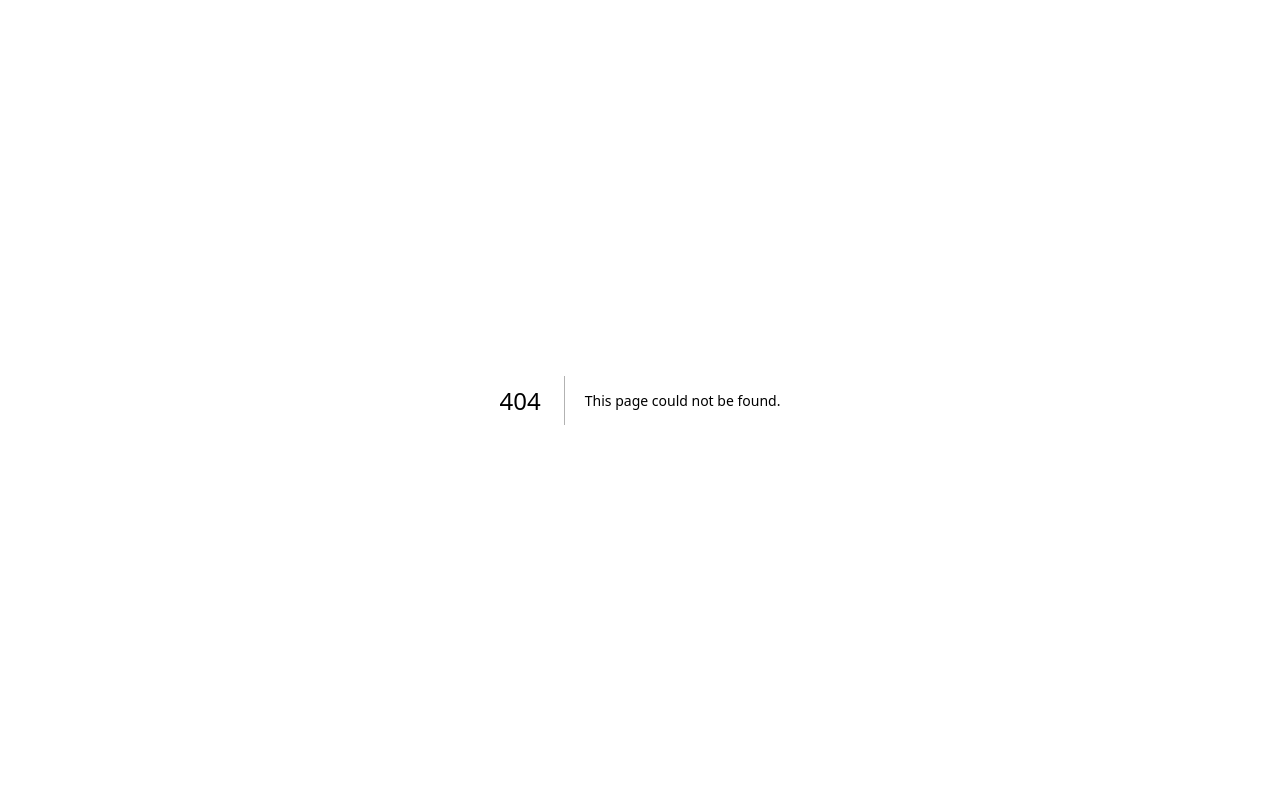
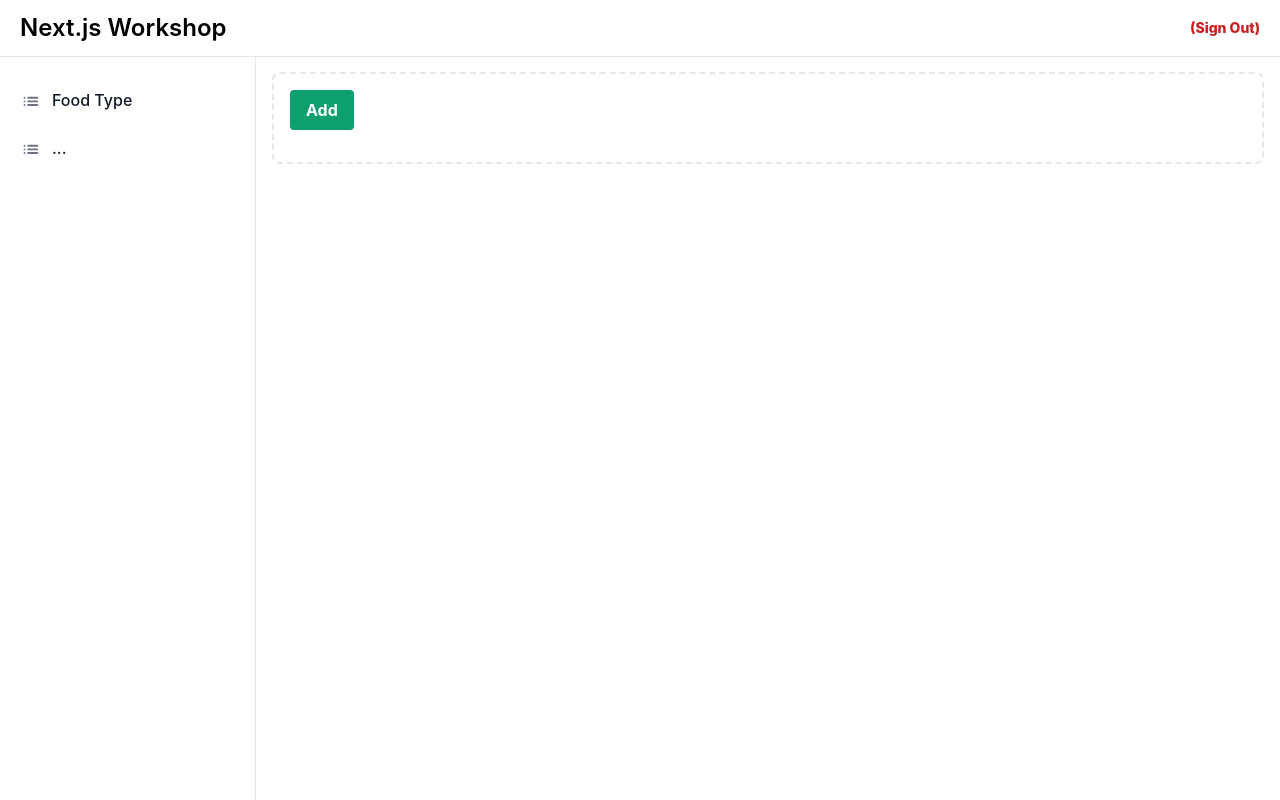
Before and after one commit to Uma-MCMXC/next-node-pos-food, a Next.js app: page /backoffice/food-type in a window 1280 px wide. Before the commit this address had no page. Built offline with nearby package versions, Linux system fonts and the light colour scheme.

Commit message:
my modal

```diff
--- /dev/null
+++ b/src/app/backoffice/components/MyModal.tsx
@@ -0,0 +1,64 @@
+/* use client */
+import React, { useState, useEffect } from 'react';
+
+interface ModalProps {
+  id: string;
+  title: string;
+  children: React.ReactNode;
+  isOpen: boolean; // Managed by parent
+  onClose: () => void; // Managed by parent
+}
+
+const Modal: React.FC<ModalProps> = ({
+  id,
+  title,
+  children,
+  isOpen,
+  onClose,
+}) => {
+  useEffect(() => {
+    const handleKeyDown = (event: KeyboardEvent) => {
+      if (event.key === 'Escape') {
+        onClose();
+      }
+    };
+    document.addEventListener('keydown', handleKeyDown);
+    return () => document.removeEventListener('keydown', handleKeyDown);
+  }, [onClose]);
+
+  return (
+    <>
+      <div
+        id={id}
+        tabIndex={-1}
+        aria-hidden={!isOpen}
+        className={`${isOpen ? 'flex' : 'hidden'} overflow-y-auto overflow-x-hidden fixed inset-0 z-50 justify-center items-center w-full h-full`}
+      >
+        <div className="relative p-4 w-full max-w-2xl max-h-full">
+          <div className="relative bg-white rounded-lg shadow dark:bg-gray-700">
+            <div className="flex items-center justify-between p-4 md:p-5 border-b rounded-t dark:border-gray-600">
+              <h3 className="text-xl font-semibold text-gray-900 dark:text-white">
+                {title}
+              </h3>
+              <button
+                type="button"
+                className="text-gray-400 bg-transparent hover:bg-gray-200 hover:text-gray-900 rounded-lg text-sm p-2 dark:hover:bg-gray-600 dark:hover:text-white"
+                onClick={onClose}
+                aria-label="Close modal"
+              >
+                {/* SVG here */}
+              </button>
+            </div>
+            <div className="p-4 md:p-5 space-y-4">{children}</div>
+          </div>
+        </div>
+        <div
+          className="fixed inset-0 bg-black bg-opacity-25"
+          onClick={onClose}
+        ></div>
+      </div>
+    </>
+  );
+};
+
+export default Modal;
--- a/src/app/backoffice/components/Sidebar.tsx
+++ b/src/app/backoffice/components/Sidebar.tsx
@@ -15,6 +15,29 @@ export default function Sidebar() {
         <ul className="space-y-2 font-medium">
           <li>
             <Link
+              href="/backoffice/food-type"
+              className="flex items-center p-2 text-gray-900 rounded-lg dark:text-white hover:bg-gray-100 dark:hover:bg-gray-700 group"
+            >
+              <svg
+                className="w-5 h-5 text-gray-500 transition duration-75 dark:text-gray-400 group-hover:text-gray-900 dark:group-hover:text-white"
+                aria-hidden="true"
+                xmlns="http://www.w3.org/2000/svg"
+                fill="currentColor"
+                viewBox="0 0 22 21"
+              >
+                <path
+                  stroke="currentColor"
+                  strokeLinecap="round"
+                  strokeWidth={2}
+                  d="M9 8h10M9 12h10M9 16h10M4.99 8H5m-.02 4h.01m0 4H5"
+                />
+              </svg>
+              <span className="ms-3">Food Type</span>
+            </Link>
+          </li>
+
+          <li>
+            <Link
               href="#"
               className="flex items-center p-2 text-gray-900 rounded-lg dark:text-white hover:bg-gray-100 dark:hover:bg-gray-700 group"
             >
@@ -25,10 +48,14 @@ export default function Sidebar() {
                 fill="currentColor"
                 viewBox="0 0 22 21"
               >
-                <path d="M16.975 11H10V4.025a1 1 0 0 0-1.066-.998 8.5 8.5 0 1 0 9.039 9.039.999.999 0 0 0-1-1.066h.002Z" />
-                <path d="M12.5 0c-.157 0-.311.01-.565.027A1 1 0 0 0 11 1.02V10h8.975a1 1 0 0 0 1-.935c.013-.188.028-.374.028-.565A8.51 8.51 0 0 0 12.5 0Z" />
+                <path
+                  stroke="currentColor"
+                  strokeLinecap="round"
+                  strokeWidth={2}
+                  d="M9 8h10M9 12h10M9 16h10M4.99 8H5m-.02 4h.01m0 4H5"
+                />
               </svg>
-              <span className="ms-3">Dashboard</span>
+              <span className="ms-3">...</span>
             </Link>
           </li>
         </ul>
--- /dev/null
+++ b/src/app/backoffice/food-type/page.tsx
@@ -0,0 +1,67 @@
+'use client';
+
+import React, { useState } from 'react'; // เพิ่มการนำเข้า useState
+import MyModal from '../components/MyModal';
+
+export default function Page() {
+  const [isOpen, setIsOpen] = useState(false); // จัดการสถานะ modal
+
+  const openModal = () => setIsOpen(true); // ฟังก์ชันเปิด modal
+  const closeModal = () => setIsOpen(false); // ฟังก์ชันปิด modal
+
+  return (
+    <>
+      <button
+        className="mb-4 bg-green-500 hover:bg-green-700 text-white font-bold py-2 px-4 rounded"
+        onClick={openModal}
+      >
+        Add
+      </button>
+
+      <MyModal
+        id="modalFoodType"
+        title="ประเภทอาหารและเครื่องดื่ม"
+        isOpen={isOpen}
+        onClose={closeModal}
+      >
+        <div className="mb-6">
+          <label
+            htmlFor="foodName"
+            className="block mb-2 text-sm font-medium text-gray-900"
+          >
+            Name
+          </label>
+          <input
+            type="text"
+            id="foodName"
+            name="foodName"
+            className="bg-gray-50 border border-gray-300 text-gray-900 text-sm rounded-lg focus:ring-blue-500 focus:border-blue-500 block w-full p-2.5"
+            required
+          />
+        </div>
+
+        <div className="mb-6">
+          <label
+            htmlFor="note"
+            className="block mb-2 text-sm font-medium text-gray-900"
+          >
+            Note
+          </label>
+          <input
+            type="text"
+            id="note"
+            name="note"
+            className="bg-gray-50 border border-gray-300 text-gray-900 text-sm rounded-lg focus:ring-blue-500 focus:border-blue-500 block w-full p-2.5"
+            required
+          />
+        </div>
+        <button
+          type="submit"
+          className="w-full text-white bg-blue-700 hover:bg-blue-800 focus:ring-4 focus:outline-none focus:ring-blue-300 font-medium rounded-lg px-5 py-2.5"
+        >
+          Submit
+        </button>
+      </MyModal>
+    </>
+  );
+}
--- a/src/app/backoffice/layout.tsx
+++ b/src/app/backoffice/layout.tsx
@@ -11,7 +11,11 @@ export default function DashboardLayout({
       <Navbar />
       <Sidebar />
 
-      <div className="p-4 sm:ml-64">{children}</div>
+      <div className="p-4 sm:ml-64">
+        <div className="p-4 border-2 border-gray-200 border-dashed rounded-lg dark:border-gray-700 mt-14">
+          {children}
+        </div>
+      </div>
     </>
   );
 }
```
